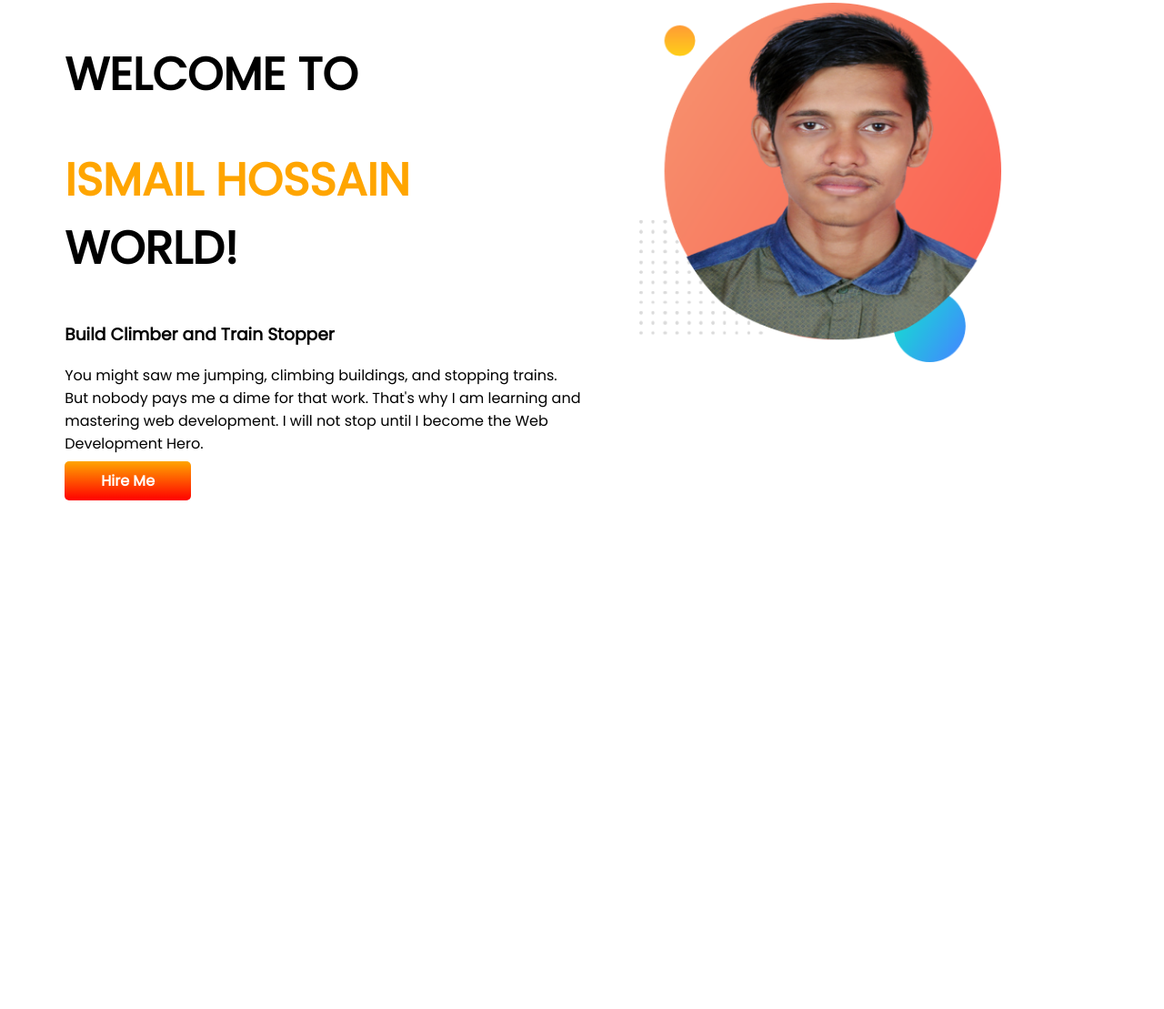
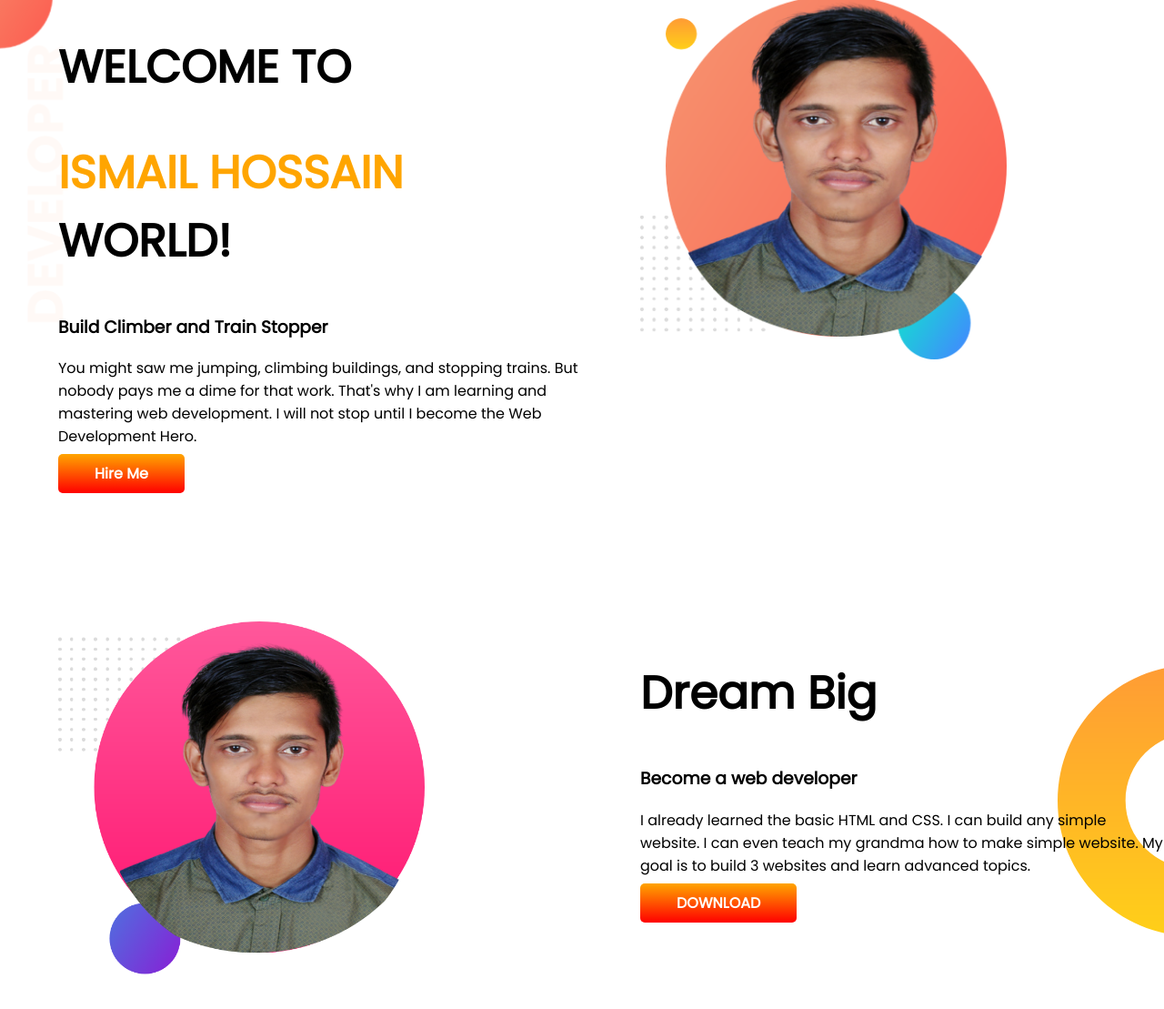
Before and after one commit to Ismail826/developer-portfolio, a plain HTML site: page index.html in a window 1280 px wide. Shown: the part 5-1114 px from the top of the page at 91% size. Before the commit the page ends 800 px from the top, so only its background shows below. Drawn offline with Linux system fonts and the light colour scheme.

Commit message:
Deam big

```diff
--- a/index.html
+++ b/index.html
@@ -16,7 +16,7 @@
     <link rel="stylesheet" href="style.css">
 </head>
 <body>
-   <section>
+   <section class="top-banner">
     <div class="half-width">
         <h1>WELCOME TO </h1>
     <h1> <span  class="orange-color">
@@ -24,7 +24,7 @@
     </span> WORLD!</h1>
     <h3>Build Climber and Train Stopper</h3>
     <p>You might saw me jumping, climbing buildings, and stopping trains. But nobody pays me a dime for that work. That's why I am learning and mastering web development. I will not stop until I become the Web Development Hero.</p>
-    <a class="link-button" target="_blank" href="wwww.fb.com">Hire Me</a>
+    <a class="link-button" target="_blank" href="https://www.facebook.com">Hire Me</a>
     </div>
 
     <div class="half-width">
@@ -34,6 +34,26 @@
 
    </section>
 
+<section class="Dream-big">
+    <div class="half-width">
+        <img src="images/ism2.png" alt="">
+    </div>
+
+    <div class="half-width">
+        <h1>Dream Big</h1>
+        <h3>Become a web developer</h3>
+
+        <p>
+            I already learned the basic HTML and CSS. I can build any simple website. I can even teach my grandma how to make simple website. My goal is to build 3 websites and learn advanced topics.
+        </p>
+        <a class="link-button" target="_blank" href="https://www.facebook.com">DOWNLOAD</a>
+    </div>
+
+
+
+</section>
+
+
 
 
 </body>
--- a/style.css
+++ b/style.css
@@ -1,5 +1,6 @@
 body {
   font-family: "Poppins", sans-serif;
+  margin: 0;
 }
 h1 {
   font-size: 50px;
@@ -12,6 +13,7 @@ h1 {
 }
 section {
   display: flex;
+  margin-bottom: 150px;
 }
 .half-width {
   width: 50%;
@@ -28,3 +30,12 @@ section {
   padding: 10px 40px;
   border-radius: 5px;
 }
+.top-banner {
+  background-image: url(images/top-banner.png);
+  background-repeat: no-repeat;
+}
+.Dream-big {
+  background-image: url(images/dream-bg.png);
+  background-repeat: no-repeat;
+  background-position: right;
+}
```
Also changed, not shown: images/ism2.png (added).
